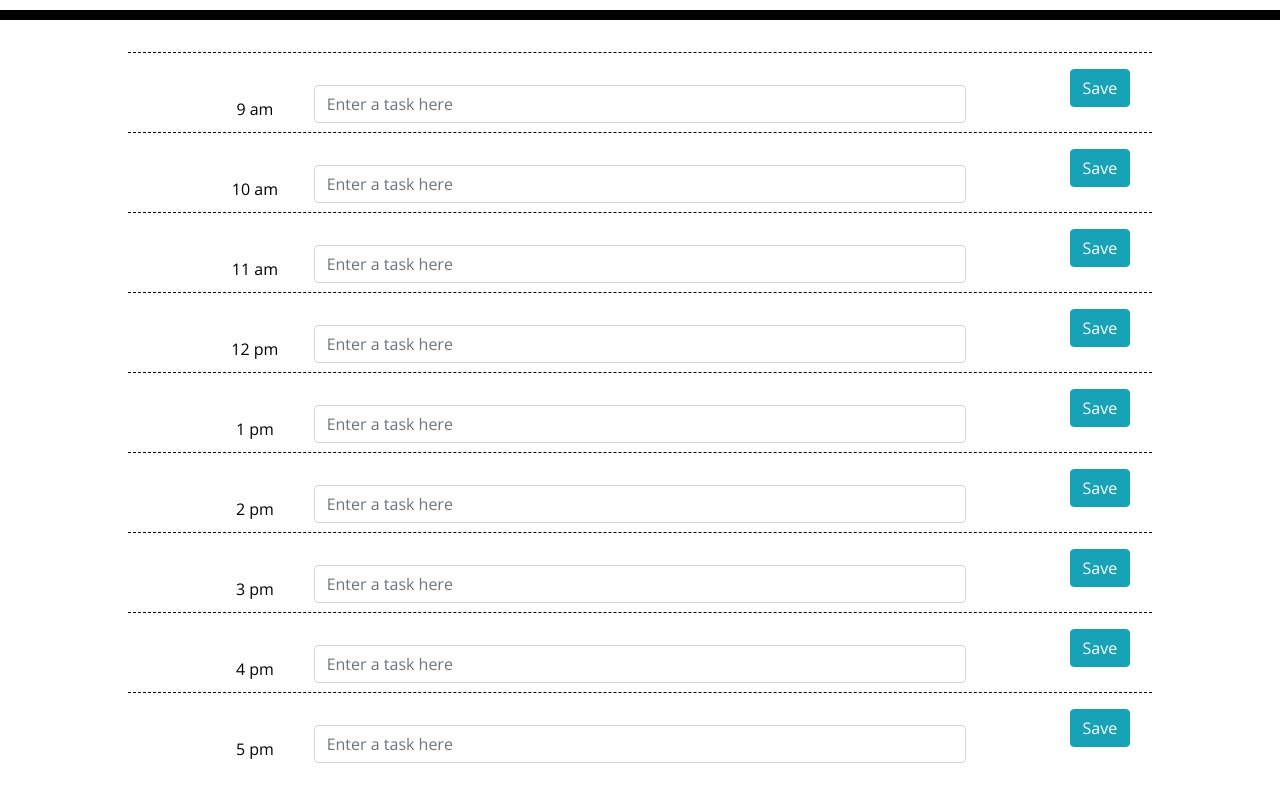
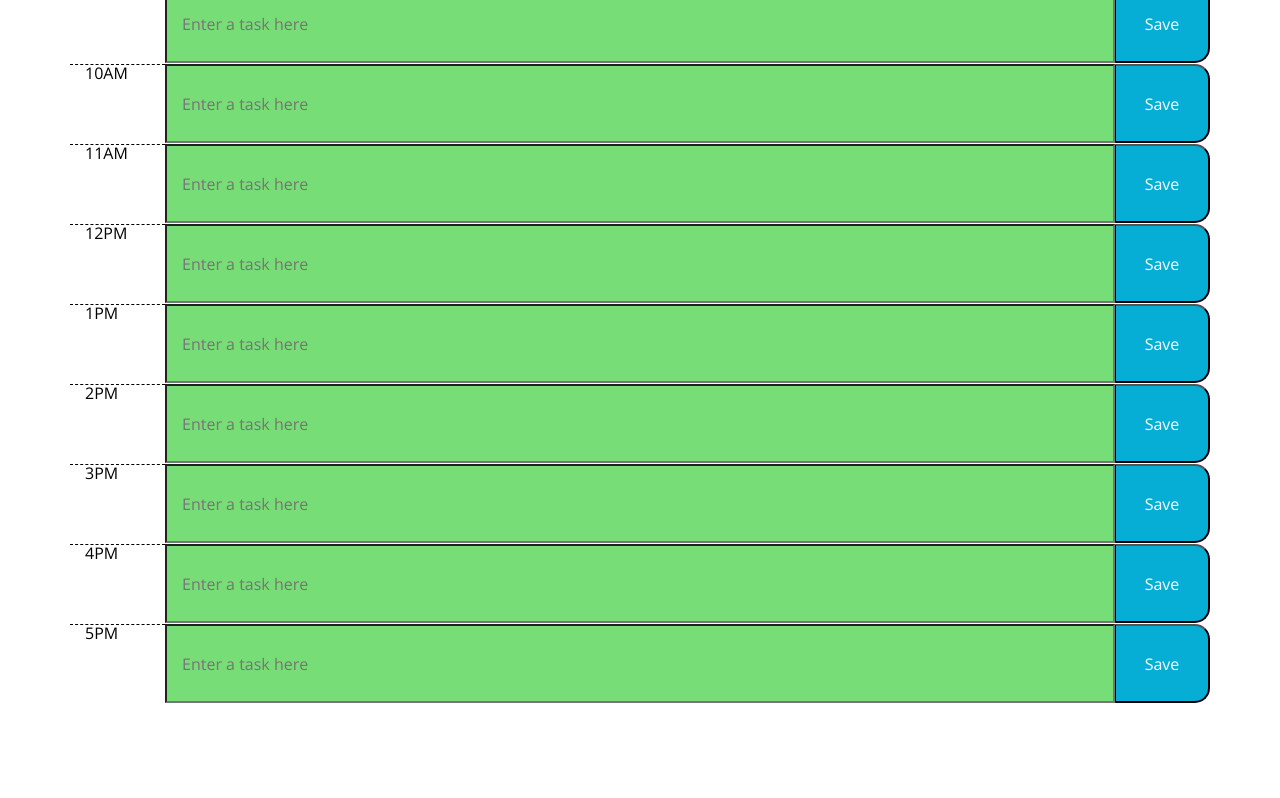
Before and after one commit to stephmelanofridis/homework-05-day-planner, a plain HTML site: page index.html in a window 1280 px wide. Shown: the part 299-1097 px from the top of the page. After the commit the page ends 1002 px from the top, so only its background shows below. Drawn offline with nearby package versions, Linux system fonts and the light colour scheme; a web font is replaced by a local one.

Commit message:
Changes to code to comply with homework

```diff
--- a/assets/js/script.js
+++ b/assets/js/script.js
@@ -1,34 +1,74 @@
-document.querySelector("#currentDay").innerText = moment().format('dddd MMMM Do YYYY, h:mm:ss a');
+// Set current time and update continuously
+function dateTime() {
+    timeNow = document.querySelector("#currentDay").innerText = moment().format('dddd MMMM Do YYYY, h:mm a');
+    setTimeout(function () {
+        dateTime();
+    }, 1000);
+}
+dateTime();
 
-const taskInput = document.querySelectorAll("#task");
-const saveBtn = document.querySelectorAll(".save-btn");
+// Pull saved user input from local storage if there is any
+let planArr = [];
+let savedPlans = JSON.parse(localStorage.getItem("userInput"));
 
-const storedInput = localStorage.getItem(taskInput);
+if (savedPlans !== null) {
+    planArr = savedPlans;
+}
 
-localStorage.setItem(taskInput);
+// Build time blocks by creating elements and appending them
+for (i = 9; i < 18; i++) {
 
+    let rowEl = $("<form>");
+    rowEl.attr({
+        "data-hour": i,
+        "id": "row-" + i,
+        "index": i - 9
+    })
 
-/* Code not working
-$(document).ready(function () {
+    rowEl.addClass("row");
 
-    storeTask = function () {
-        $(".task-form").saveStorage();
-    };
+    $(".container").append(rowEl);
 
-    $(".save-btn").on("click", storeTask());
+    let hourEl = $("<div>");
+    hourEl.addClass("hour col-2 col-md-1");
 
+    let hourText = moment(i, "H").format("hA");
+    hourEl.text(hourText);
+    rowEl.append(hourEl);
 
-});
-*/
+    let inputText = $("<input>");
+    inputText.attr({
+        "type": "text",
+        "placeholder": "Enter a task here"
+    });
+    inputText.addClass("description col-8 col-md-10");
 
-/* Code not working
-storeTask = function () {
-    localStorage.setItem("taskInput", taskInput.value);
-};
+    // Add a class for colour change depending on hourNow
+    let hourNow = moment().format("H");
 
-$(document).ready(function () {
+    if (savedPlans !== null) {
+        inputText.val(savedPlans[i - 9]);
+    }
+    if (hourNow == i) {
+        inputText.addClass("present");
+    } else if (hourNow > i) {
+        inputText.addClass("past");
+    } else {
+        inputText.addClass("future");
+    }
+    rowEl.append(inputText);
 
-    $(".save-btn").on("click", storeTask());
+    let saveBtn = $("<button>");
+    saveBtn.addClass("saveBtn col-2 col-md-1");
+    saveBtn.text("Save");
+    rowEl.append(saveBtn);
+}
 
-});
-*/
+// Save user input into local storage as an array
+$("button").on("click", function (event) {
+    event.preventDefault();
+    index = $(this).parent().attr("index");
+    userInput = $(this).prev().val()
+    planArr[index] = userInput;
+    localStorage.setItem("userInput", JSON.stringify(planArr));
+})
--- a/index.html
+++ b/index.html
@@ -23,138 +23,12 @@
 
 <body>
     <header class="jumbotron">
-        <h1 class="display-3">Work Day Scheduler</h1>
+        <h1 class="display-3 custom-h1">Work Day Scheduler</h1>
         <p class="lead">A simple calendar app for scheduling your work day</p>
-        <p id="currentDay" class="lead date"></p>
+        <p id="currentDay" class="lead"></p>
     </header>
-    <div class="container time-block">
+    <div class="container">
         <!-- Timeblocks go here -->
-        <div class="row hour">
-
-            <div class="col-md-2">
-                <form class="task-form">
-                    <label for="task" class="form-label">9 am</label>
-            </div>
-            <div class="col-md-8">
-                <input type="text" class="form-control" id="task" placeholder="Enter a task here">
-            </div>
-            <div class="col-md-2">
-                <button type="button" class="btn btn-info save-btn">Save</button>
-                </form>
-            </div>
-        </div>
-        <div class="row hour">
-
-            <div class="col-md-2">
-                <form>
-                    <label for="task" class="form-label">10 am</label>
-            </div>
-            <div class="col-md-8">
-                <input type="text" class="form-control" id="task" placeholder="Enter a task here">
-            </div>
-            <div class="col-md-2">
-                <button type="button" class="btn btn-info save-btn">Save</button>
-                </form>
-            </div>
-        </div>
-        <div class="row hour">
-
-            <div class="col-md-2">
-                <form>
-                    <label for="task" class="form-label">11 am</label>
-            </div>
-            <div class="col-md-8">
-                <input type="text" class="form-control" id="task" placeholder="Enter a task here">
-            </div>
-            <div class="col-md-2">
-                <button type="button" class="btn btn-info save-btn">Save</button>
-                </form>
-            </div>
-        </div>
-        <div class="row hour">
-
-            <div class="col-md-2">
-                <form>
-                    <label for="task" class="form-label">12 pm</label>
-            </div>
-            <div class="col-md-8">
-                <input type="text" class="form-control" id="task" placeholder="Enter a task here">
-            </div>
-            <div class="col-md-2">
-                <button type="button" class="btn btn-info save-btn">Save</button>
-                </form>
-            </div>
-        </div>
-        <div class="row hour">
-
-            <div class="col-md-2">
-                <form>
-                    <label for="task" class="form-label">1 pm</label>
-            </div>
-            <div class="col-md-8">
-                <input type="text" class="form-control" id="task" placeholder="Enter a task here">
-            </div>
-            <div class="col-md-2">
-                <button type="button" class="btn btn-info save-btn">Save</button>
-                </form>
-            </div>
-        </div>
-        <div class="row hour">
-
-            <div class="col-md-2">
-                <form>
-                    <label for="task" class="form-label">2 pm</label>
-            </div>
-            <div class="col-md-8">
-                <input type="text" class="form-control" id="task" placeholder="Enter a task here">
-            </div>
-            <div class="col-md-2">
-                <button type="button" class="btn btn-info save-btn">Save</button>
-                </form>
-            </div>
-        </div>
-        <div class="row hour">
-
-            <div class="col-md-2">
-                <form>
-                    <label for="task" class="form-label">3 pm</label>
-            </div>
-            <div class="col-md-8">
-                <input type="text" class="form-control" id="task" placeholder="Enter a task here">
-            </div>
-            <div class="col-md-2">
-                <button type="button" class="btn btn-info save-btn">Save</button>
-                </form>
-            </div>
-        </div>
-        <div class="row hour">
-
-            <div class="col-md-2">
-                <form>
-                    <label for="task" class="form-label">4 pm</label>
-            </div>
-            <div class="col-md-8">
-                <input type="text" class="form-control" id="task" placeholder="Enter a task here">
-            </div>
-            <div class="col-md-2">
-                <button type="button" class="btn btn-info save-btn">Save</button>
-                </form>
-            </div>
-        </div>
-        <div class="row hour">
-
-            <div class="col-md-2">
-                <form>
-                    <label for="task" class="form-label">5 pm</label>
-            </div>
-            <div class="col-md-8">
-                <input type="text" class="form-control" id="task" placeholder="Enter a task here">
-            </div>
-            <div class="col-md-2">
-                <button type="button" class="btn btn-info save-btn">Save</button>
-                </form>
-            </div>
-        </div>
     </div>
 </body>
 
```
Also changed, not shown: 1 other file.
